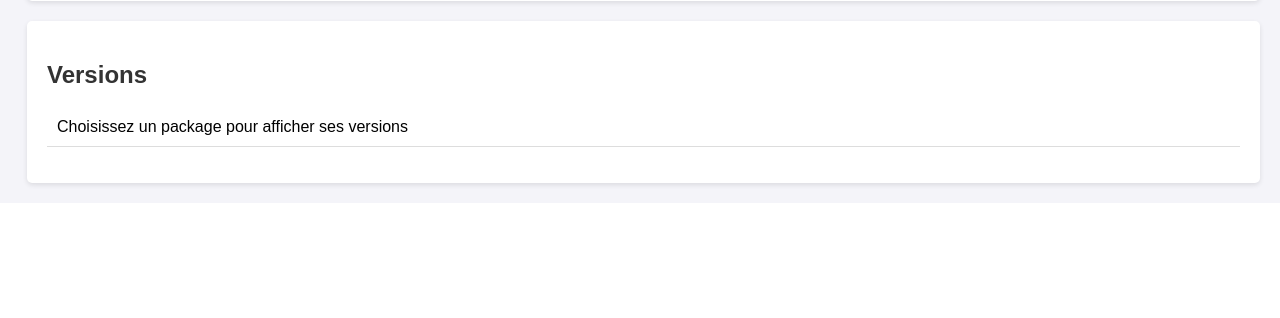
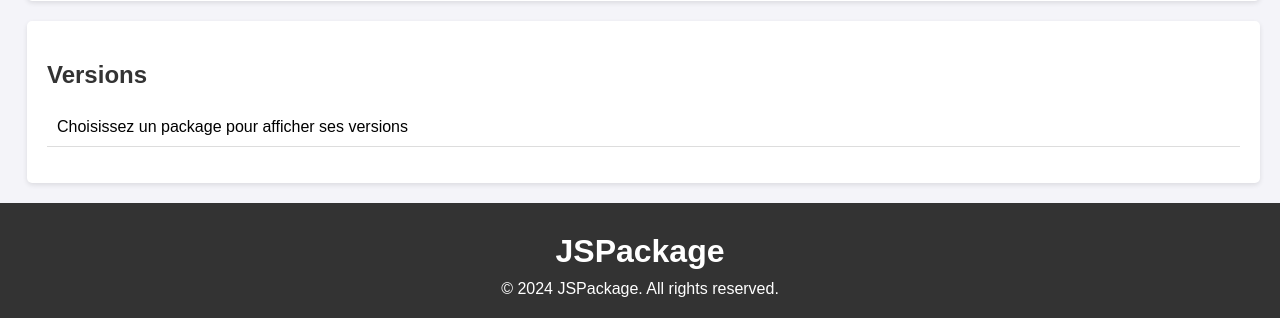
Before and after one commit to Youcode-Classe-E-2024-2025/Khawla_Boukniter-JSpackages, a PHP site: page /index1.php in a window 1280 px wide. Shown: the part 871-1189 px from the top of the page. Before the commit the page ends 1060 px from the top, so only its background shows below. Run offline with PHP 8.4, Linux system fonts and the light colour scheme; data comes from the database, SQL or seed files in the repository.

Commit message:
Modifier footer

```diff
--- a/assets/CSS/style.css
+++ b/assets/CSS/style.css
@@ -92,9 +96,27 @@ button {
 }
 
 button svg {
-    width: 20px;
+    width: 1.25rem;
 }
 
 button:hover {
     color: red;
 }
+
+footer {
+    background-color: #333;
+    color: white;
+    padding: 1.25rem;
+    text-align: center;
+}
+
+footer li {
+    border-bottom: none;
+    color: white;
+}
+
+footer p {
+    margin: 0.625rem;
+    font-weight: 600;
+    font-size: 2rem;
+}
--- a/index1.php
+++ b/index1.php
@@ -351,6 +351,16 @@ if ($_SERVER['REQUEST_METHOD'] == 'POST') {
         </ul>
     </section>
 
+    <footer id="footer">
+        <div>
+            <p>JSPackage</p>
+        </div>
+
+        <div>
+            © 2024 JSPackage. All rights reserved.
+        </div>
+    </footer>
+
     <script type="text/javascript">
         var isAdmin = <?php echo (isset($_SESSION['is_admin']) && $_SESSION['is_admin'] == true) ? 'true' : 'false'; ?>;
     </script>
```
Also changed, not shown: other parts of assets/CSS/style.css (+20 -16 lines).
